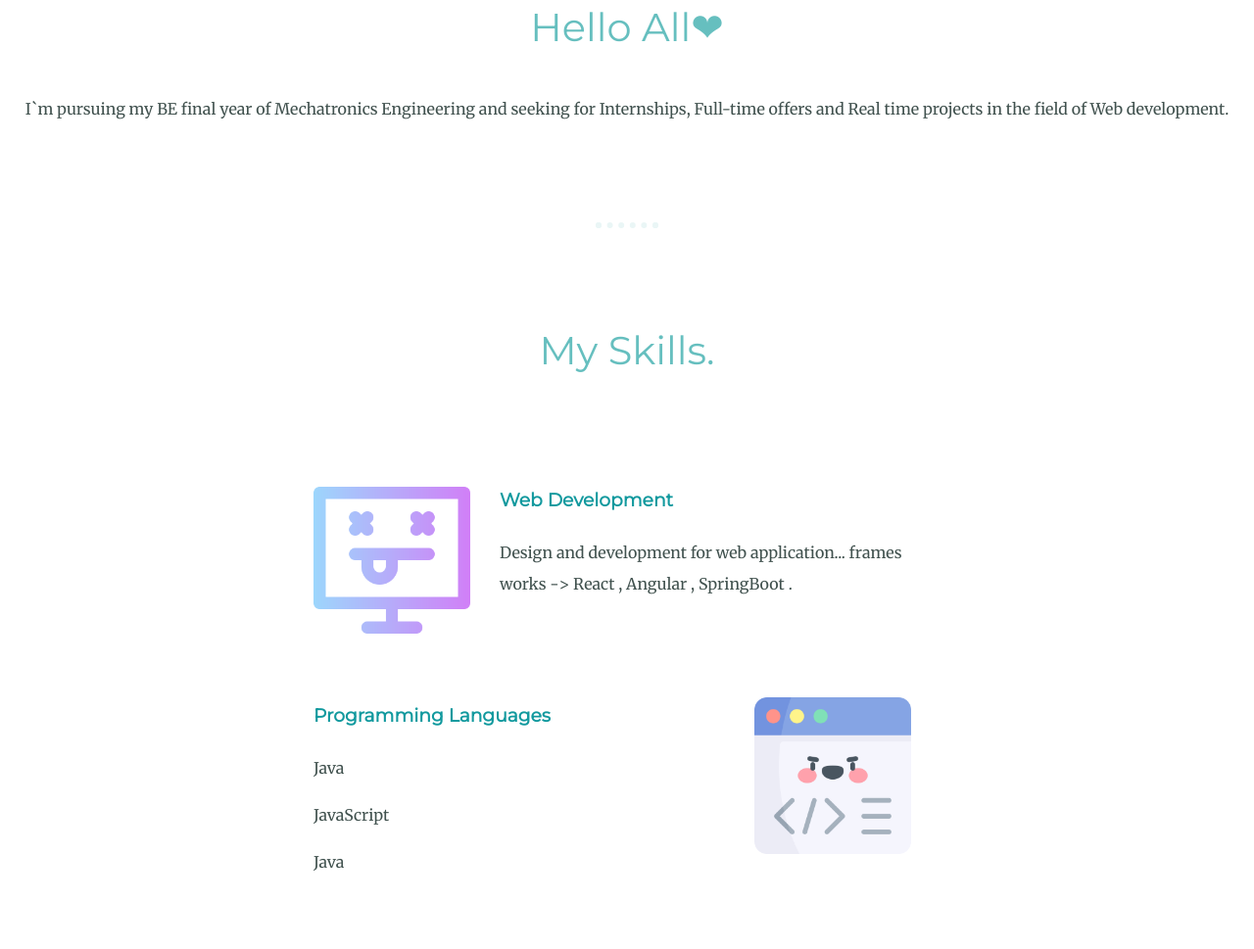
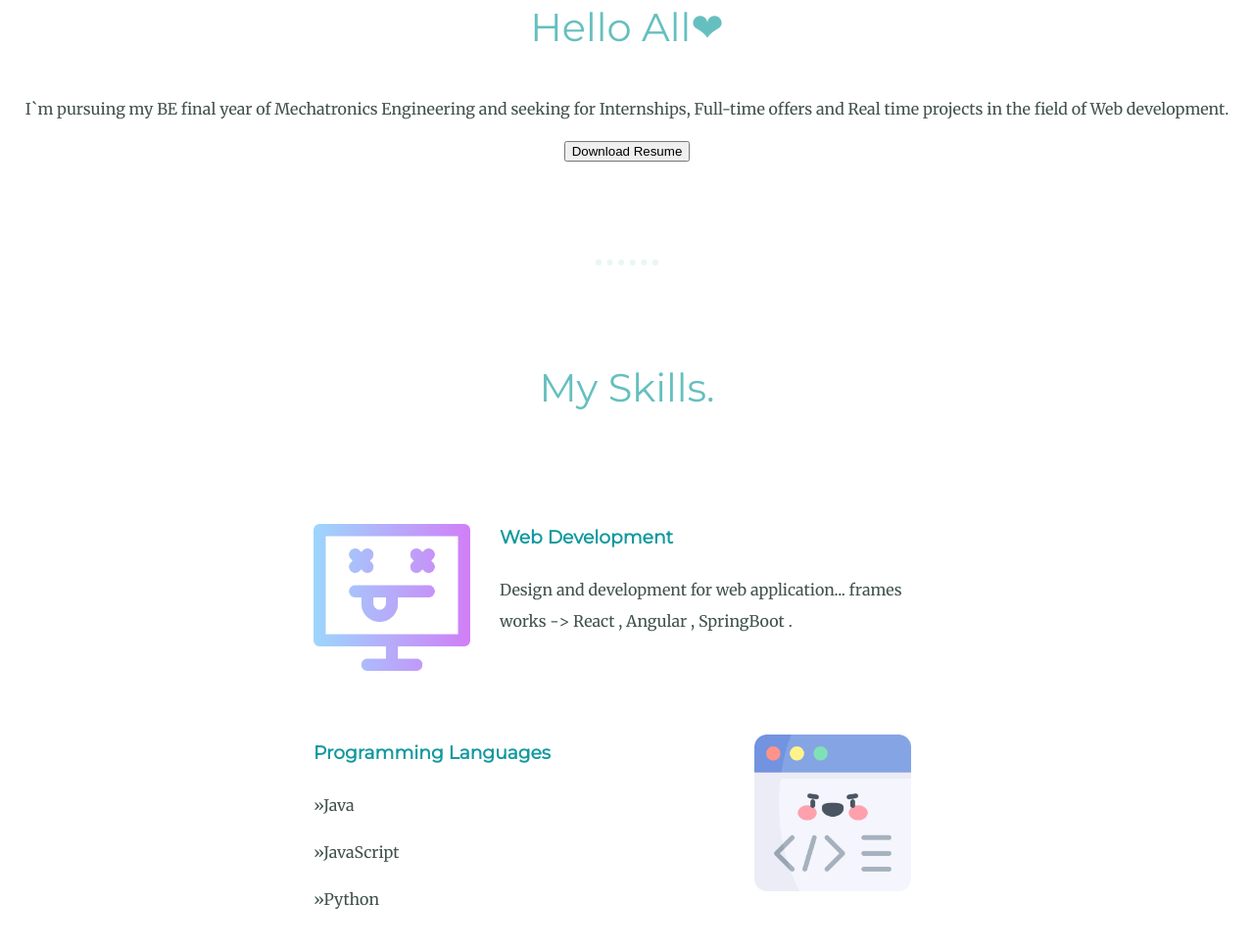
Before and after one commit to MouliSri/mysite, a plain HTML site: page index.html in a window 1280 px wide. Shown: the part 1103-2072 px from the top of the page at 98% size. Drawn offline with Linux system fonts and the light colour scheme.

Commit message:
Update index.html

```diff
--- a/index.html
+++ b/index.html
@@ -26,6 +26,9 @@
       <h2>Hello All❤</h2>
       <p>I`m pursuing my BE final year of Mechatronics Engineering  and seeking for Internships, Full-time offers and Real time projects in the field of Web development.</p>
     </div>
+    <form method="get" action="https://www.linkedin.com/in/mouli-s/">
+   <button type="submit">Download Resume</button>
+    </form>
     <hr>
     <div class="skills">
       <h2>My Skills.</h2>
@@ -37,9 +40,9 @@
       <div class="skill-row">
         <img class="sk2" src="image/programming.png" alt="program">
         <h3>Programming Languages</h3>
-        <p class="p1">Java</p>
-        <p class="p1">JavaScript</p>
-        <p class="p1">Java</p>
+        <p class="p1">»Java</p>
+        <p class="p1">»JavaScript</p>
+        <p class="p1">»Python</p>
       </div>
       <div class="skill-row">
         <img class="sk2" src="https://encrypted-tbn0.gstatic.com/images?q=tbn:ANd9GcQO6O4YaYYX532mNiBvets8ntcXSU2hy0DTqDpSxvsDx1Hdoix-lOaZH3W08Rp92LQA8CMHN279Kxo&usqp=CAU&ec=48665701" alt="program">
```
